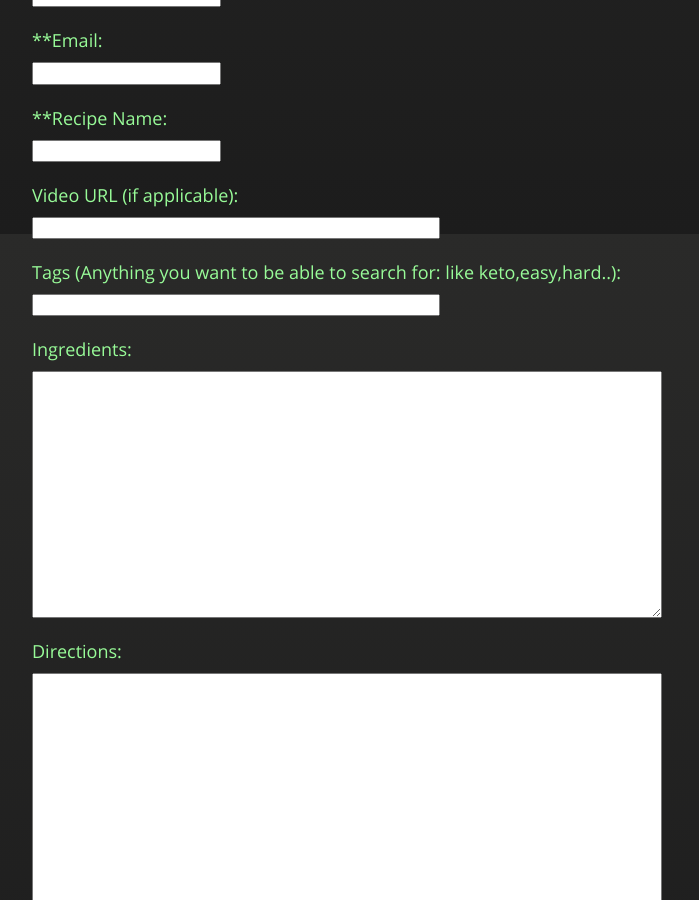
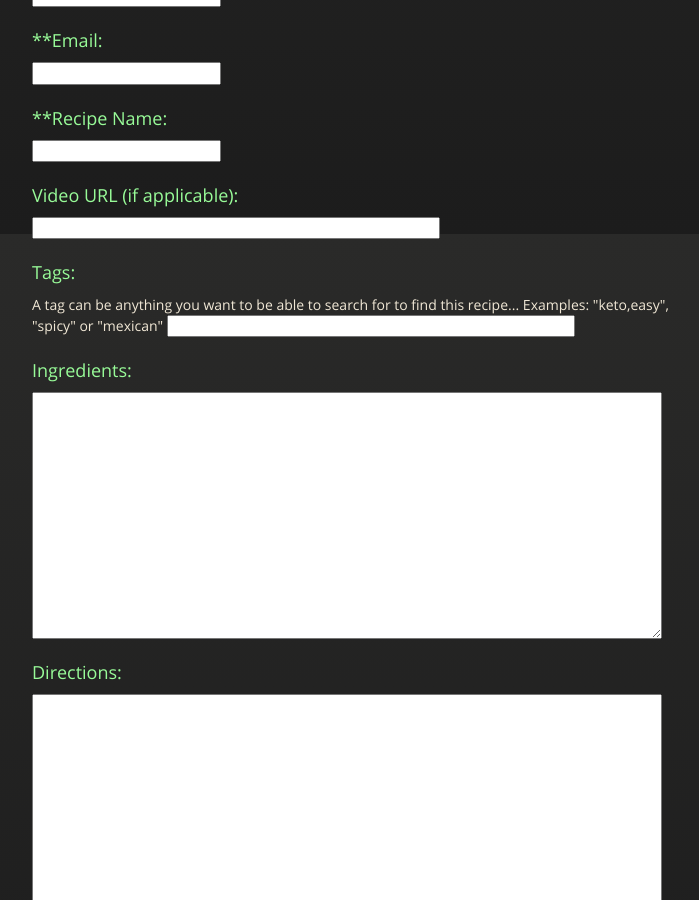
Before and after one commit to cmwillett/TheDigitalCookbook, a Jekyll site: the page built from Contact/SubmitRecipe.md, in a window 1280 px wide and 900 px high, scrolled down 666 px. Shown: the whole window, without its empty margins (283-982 px from the left). Built offline with Jekyll 4.4.1, drawn with Linux system fonts in a browser that asks for light colours; nearby versions of some CDN libraries; a script that is not in the unit is left out.

Commit message:
messing with tags

```diff
--- a/Contact/SubmitRecipe.md
+++ b/Contact/SubmitRecipe.md
@@ -27,7 +27,9 @@ tags: submit,recipe,new
       <input type="text" name="_subject" required><br/><br/>
       <b><h3>Video URL (if applicable):</h3></b>
       <input type="text" style="width: 400px;" name="VideoUrl"><br/><br/>
-      <b><h3>Tags (Anything you want to be able to search for: like keto,easy,hard..):</h3></b>
+      <b><h3>Tags:</h3></b>
+      A tag can be anything you want to be able to search for to find this recipe...
+      Examples:  "keto,easy", "spicy" or "mexican"
       <input type="text" style="width: 400px;" name="tags"><br/><br/>
       <b><h3>Ingredients:</h3></b>
       <textarea rows="15" cols="75" name="Ingredients"></textarea><br/><br/>
```
